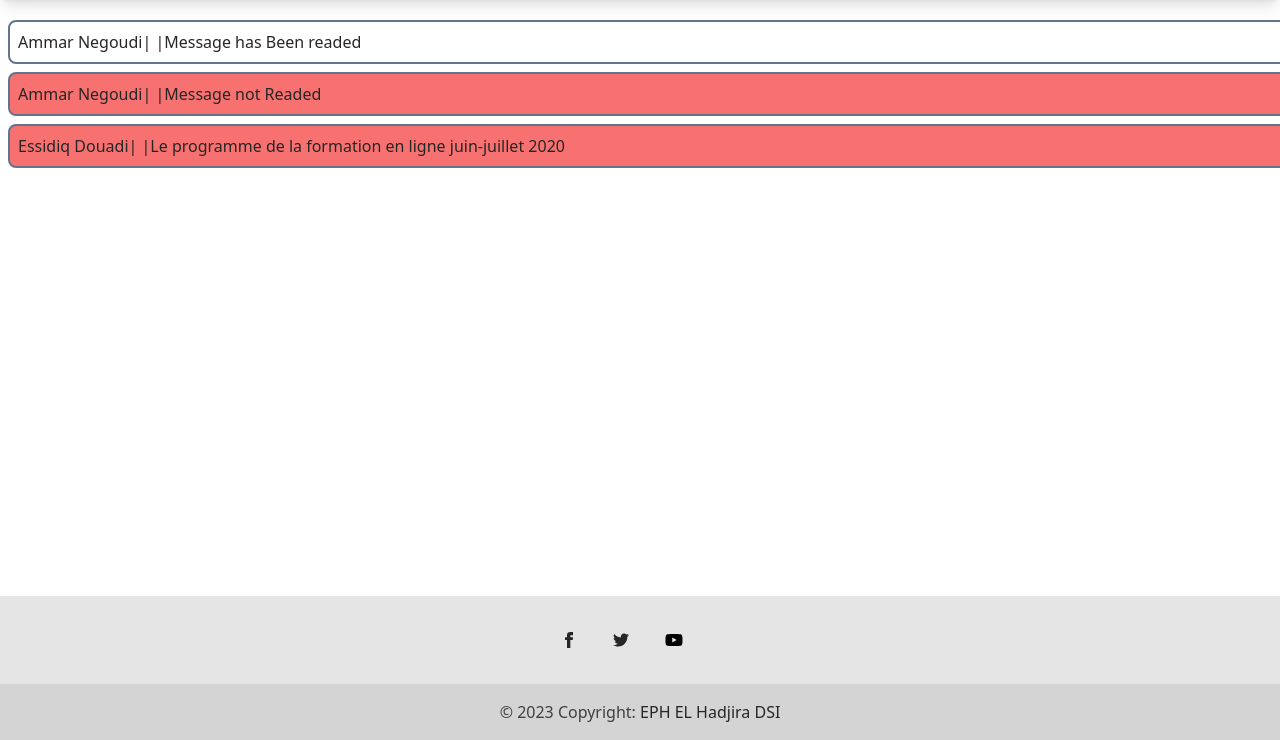
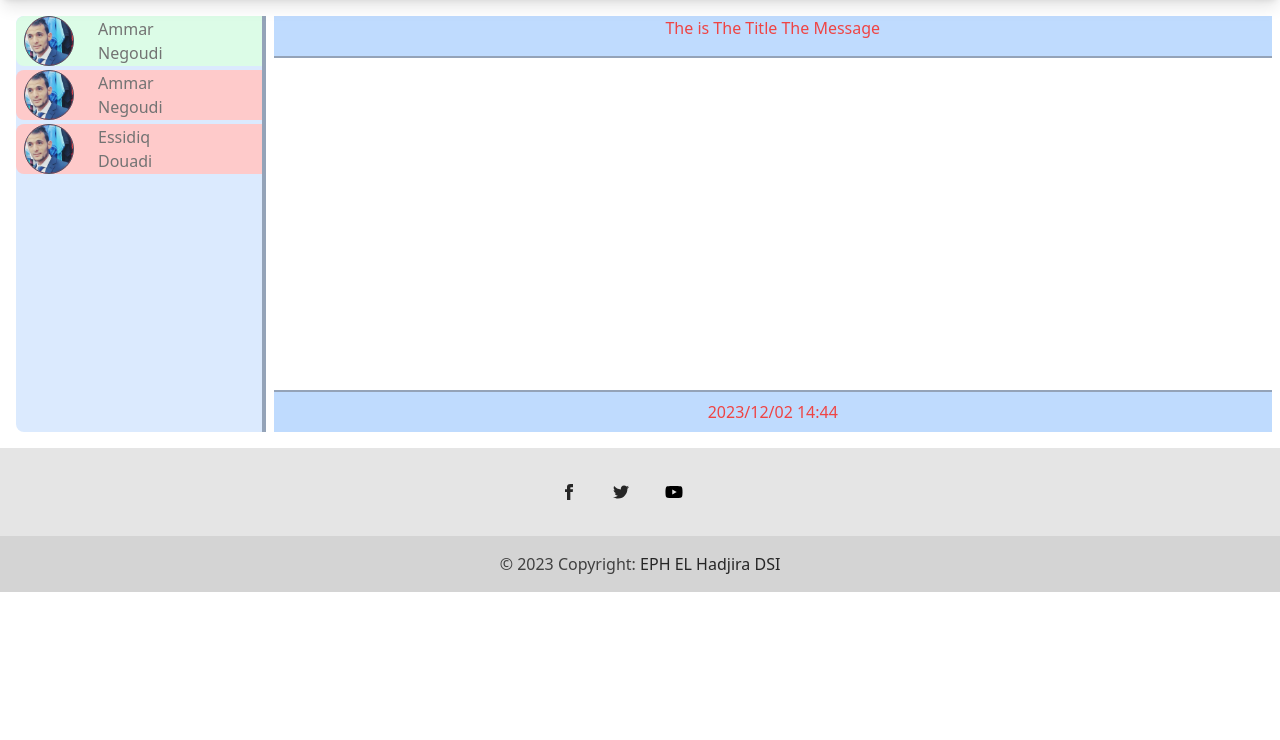
Before and after one commit to SpeedyKabal/CompanyServiceMessaging, a Django app: page /home/ in a window 1280 px wide. Shown: the part 60-800 px from the top of the page. Run offline with Django 4.2, Linux system fonts and the light colour scheme; a user stored in the database is signed in; data comes from the database, SQL or seed files in the repository; both versions use the stored data as it was after the commit; some libraries are stand-ins or nearby versions.

Commit message:
Add js code to Show messages
Add javascript code to home.html to show only the message of the clicked user

```diff
--- a/CSM/templates/CSM/home.html
+++ b/CSM/templates/CSM/home.html
@@ -6,27 +6,83 @@
 
 {% block content %}
     {% include "CSM/include/nav.html" %}
-        <section class="flex-1 my-3">
-            <div class="container">
+        <section class="flex justify-center">
+            <div class="container my-4 px-4 flex h-auto ">
+                <!-- Senders container -->
+                <div class="w-[20%] min-h-[26rem] max-h-[27rem] flex flex-col gap-1 border-r-4 border-solid border-slate-400 bg-blue-100 rounded-l-lg overflow-hidden overflow-y-auto scroll-smooth">
                     {% if messages  != 0 %}
                         {% for message in messages %}
                             {% if message.id in unreaded %}
-                            <a href="#" class="w-full px-2 py-2 mx-2 my-2 border-2 border-slate-500 border-solid rounded-lg flex flex-row bg-red-400 ">
-                                <span >{{ message.sender.first_name }} {{ message.sender.last_name }} </span>
-                                <span>|  |</span>
-                                <span dir="{% if message.id in ar_messages_ids%}rtl{% else %}ltr{% endif %}">{{ message.message }}</span>
+                                <a class="bg-red-200 rounded-l-lg text-neutral-500 transition duration-200 hover:bg-slate-100 hover:text-blue-700 hover:ease-in-out focus:text-green-700 disabled:text-black/30 dark:text-neutral-200 dark:hover:text-neutral-300 dark:focus:text-neutral-300 sm:flex [&amp;.active]:text-black/90 dark:[&amp;.active]:text-zinc-400 motion-reduce:transition-none user" id="{{message.reciever}}{{message.id}}">
+                                    <!-- Image of The Sender -->
+                                    <div class="flex flex-col items-center justify-center mx-2">
+                                        <img src="{{employee.profile_pic.url}}" class="bg-red-600 border border-solid border-1 border-slate-600 rounded-full w-[50px] h-[50px]">
+                                    </div>
+                                    <!-- First Name and Last of The Sender -->
+                                    <div class="flex flex-col items-center justify-center px-2 mx-2">
+                                        <span class="text-base min-w-[6rem]">{{ message.sender.first_name }}</span>
+                                        <span class="text-base min-w-[6rem]">{{ message.sender.last_name }}</span>
+                                    </div>
                                 </a>
-
                             {% else %}
-                            <a href="#" class="w-full px-2 py-2 mx-2 my-2 border-2 border-slate-500 border-solid rounded-lg flex flex-row " >
-                                <span >{{ message.sender.first_name }} {{ message.sender.last_name }} </span>
-                                <span>|  |</span>
-                                <span dir="{% if message.id in ar_messages_ids%}rtl{% else %}ltr{% endif %}">{{ message.message }}</span>
+                                <a class="bg-green-100 rounded-l-lg text-neutral-500 transition duration-200 hover:bg-slate-100 hover:text-blue-700 hover:ease-in-out focus:text-green-700 disabled:text-black/30 dark:text-neutral-200 dark:hover:text-neutral-300 dark:focus:text-neutral-300 sm:flex [&amp;.active]:text-black/90 dark:[&amp;.active]:text-zinc-400 motion-reduce:transition-none user" id="{{message.reciever}}{{message.id}}">
+                                    <!-- Image of The Sender -->
+                                    <div class="flex flex-col items-center justify-center mx-2">
+                                        <img src="{{employee.profile_pic.url}}" class="bg-red-600 border border-solid border-1 border-slate-600 rounded-full w-[50px] h-[50px]">
+                                    </div>
+                                    <!-- First Name and Last of The Sender -->
+                                    <div class="flex flex-col items-center justify-center px-2 mx-2">
+                                        <span class="text-base min-w-[6rem]">{{ message.sender.first_name }}</span>
+                                        <span class="text-base min-w-[6rem]">{{ message.sender.last_name }}</span>
+                                    </div>
                                 </a>
                             {% endif %}
                         {% endfor %}
                     {% endif %}
                 </div>
+                <!-- Message Container -->
+                <div class="w-[80%] min-h-[26rem] max-h-[27rem] flex flex-col">
+                    <!-- Title of The Message -->
+                    <div class="flex justify-center w-full h-[10%] border-b-2 border-solid border-slate-400 px-2 mx-2 bg-blue-200">
+                        <span class="px-2 mx-2 text-red-500">The is The Title The Message</span>
+                    </div>
+                    <!-- The Message -->
+                    <div class="w-full px-2 py-2 mx-2 h-[80%]">
+                        {% for message in messages %}
+                        <p class="message-visible hidden" id="{{message.reciever}}{{message.id}}" dir="{% if message.id in ar_messages_ids%}rtl{% else %}ltr{% endif%}">{{ message.message}}</p>
+                        {% endfor %}
+                    </div>
+                    <!-- Information About the Message -->
+                    <div class="w-full h-[10%] flex items-center justify-center px-2 mx-2 border-t-2 border-slate-400 bg-blue-200">
+                        <span class="text-red-500">2023/12/02 14:44</span>
+                    </div>
+                </div>
+
+            </div>
         </section>
     {% include "CSM/include/footer.html" %}
 {% endblock  %}
+
+{% block scripts %}
+    <script>
+        allMessages = document.querySelectorAll('.message-visible');
+        allUser = document.querySelectorAll('.user');
+
+        allUser.forEach(function (userElement) {
+            userElement.addEventListener('click', function () {
+                allMessages.forEach(function (messageElement) {
+                    if(userElement.id == messageElement.id){
+                        messageElement.classList.remove('hidden')
+                    }else{
+                        messageElement.classList.add('hidden')
+                    }
+                })
+
+            })
+        });
+
+
+
+
+    </script>
+{% endblock %}
--- a/CSM/views.py
+++ b/CSM/views.py
@@ -63,19 +63,20 @@ def signMeOut(request):
 
 @authenticated_user
 def home(request):
-    employee = Employee.objects.get(user = request.user)
+    employee = Employee.objects.get(user = request.user) #This Used to show Profile of the User in Navbar
     try:
         allMessages = Messages.objects.filter(reciever = request.user)
-        ar_messages_ids = []
+        arabic_messages_ids = []
         for message in allMessages:
             if re.search(r'[\u0600-\u06FF]', message.message):
-                ar_messages_ids.append(message.id)
+                arabic_messages_ids.append(message.id)
 
         unread_messages = Messages.objects.filter(reciever = request.user, is_read = False).values_list('id',flat=True)
     except Messages.DoesNotExist:
         allMessages = 0
         unread_messages = 0
-    return render(request, "CSM/home.html", {'employee' : employee, 'messages' : allMessages, 'unreaded' : unread_messages, 'ar_messages_ids':ar_messages_ids})
+
+    return render(request, "CSM/home.html", {'employee' : employee, 'messages' : allMessages, 'unreaded' : unread_messages, 'ar_messages_ids':arabic_messages_ids})
 
 
 def profile(request, profile_user):
```
Also changed, not shown: db.sqlite3. Lines whose indentation alone changed are shown as unchanged.
